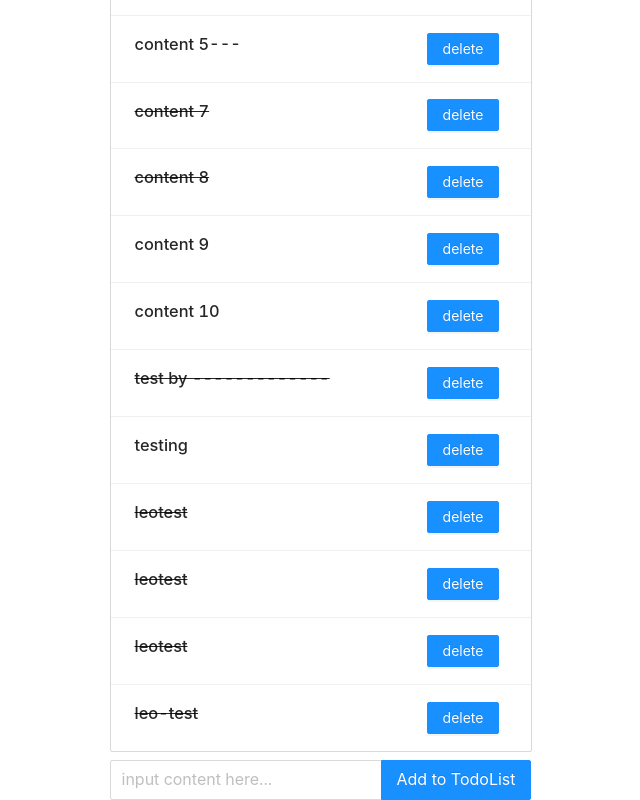
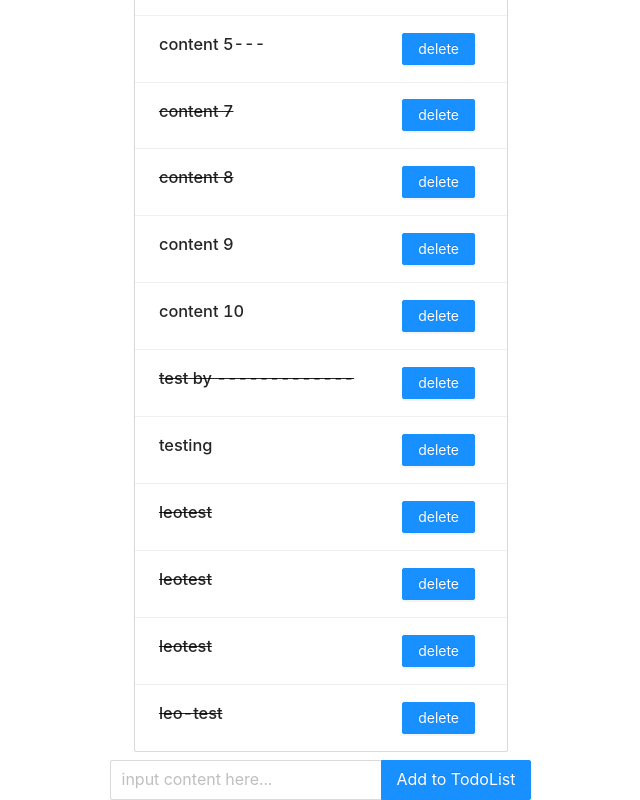
Before and after one commit to wongpa1/TodoList, a React (Create React App) app: page / in a window 1280 px wide. Shown: the part 344-1144 px from the top of the page, without its empty margins (319-959 px from the left). Built offline with nearby package versions, Linux system fonts and the light colour scheme.

Commit message:
correct delete function&move input box

```diff
--- a/src/TodoContainer.js
+++ b/src/TodoContainer.js
@@ -2,6 +2,8 @@ import React, { Component } from "react";
 import { INIT_TODOS } from "./constants/constants";
 import TodoList from "./TodoList";
 import update from "immutability-helper";
+import "antd/dist/antd.css";
+import { Input, Space } from "antd";
 
 class TodoContainer extends Component {
   constructor(props) {
@@ -39,21 +41,40 @@ class TodoContainer extends Component {
 
   deleteTodoList(index) {
     const clonedTodos = this.state.todos.slice();
-    clonedTodos.splice(index,1);
+    clonedTodos.splice(index, 1);
     this.setState({
       todos: clonedTodos,
     });
   }
 
   render() {
+    const { Search } = Input;
+    const todos = this.state.todos;
     return (
       <div>
-        <TodoList
-          addTodoList={this.addTodoList}
-          deleteTodoList={this.deleteTodoList}
-          onMarkDone={this.onMarkDone}
-          todos={this.state.todos}
-        />
+        <Space direction="vertical">
+          <TodoList
+            deleteTodoList={this.deleteTodoList}
+            onMarkDone={this.onMarkDone}
+            todos={todos}
+          />
+          <Search
+            type="text"
+            name="newContent"
+            enterButton="Add to TodoList"
+            placeholder="input content here..."
+            size="large"
+            onSearch={(value) => {
+              if (value.length != 0) {
+                const newId =
+                  todos.length == 0
+                    ? 0
+                    : parseInt(todos[todos.length - 1].id) + 1;
+                this.addTodoList(newId, value);
+              }
+            }}
+          />
+        </Space>
       </div>
     );
   }
--- a/src/TodoList.js
+++ b/src/TodoList.js
@@ -1,7 +1,7 @@
 import React, { Component } from "react";
 import Todo from "./Todo";
 import "antd/dist/antd.css";
-import { Input, Space, List, Button } from "antd";
+import {Space, List, Button } from "antd";
 
 class TodoList extends Component {
   constructor(props) {
@@ -15,8 +15,6 @@ class TodoList extends Component {
   }
 
   render() {
-    const { Search } = Input;
-    const todos = this.props.todos;
     return (
       <div>
         <Space direction="vertical">
@@ -28,11 +26,14 @@ class TodoList extends Component {
               </div>
             }
             bordered
-            dataSource={todos}
+            dataSource={this.props.todos}
             renderItem={(item, index) => (
               <List.Item
                 actions={[
-                  <Button onClick={this.onClick} type="primary">
+                  <Button
+                    onClick={(event) => this.onClick(index)}
+                    type="primary"
+                  >
                     delete
                   </Button>,
                 ]}
@@ -46,20 +47,6 @@ class TodoList extends Component {
               </List.Item>
             )}
           />
-          <Search
-            type="text"
-            name="newContent"
-            enterButton="Add to TodoList"
-            placeholder="input content here..."
-            size="large"
-            onSearch={(value) => {
-              if (value.length != 0) {
-                const newId =
-                todos.length == 0 ? 0 : parseInt(todos[todos.length - 1].id);
-                this.props.addTodoList(newId, value);
-              }
-            }}
-          />
         </Space>
       </div>
     );
```
